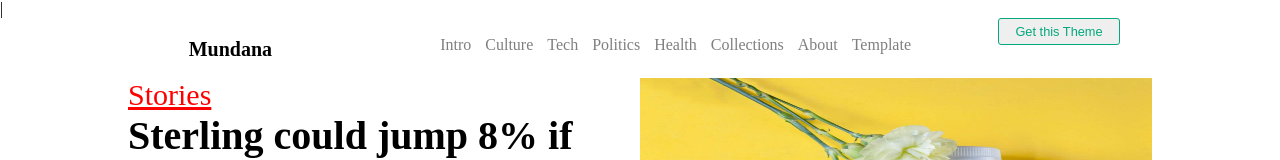
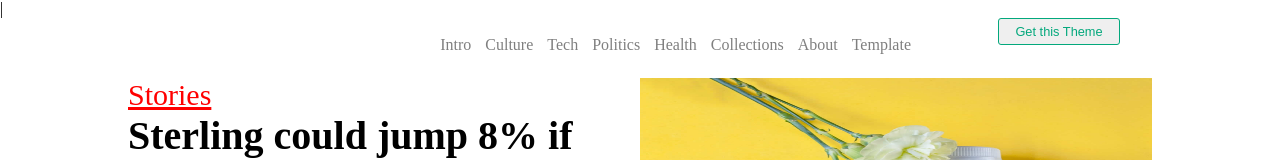
Before and after one commit to rahmantalukder/WDDF-03, a plain HTML site: page lab-15/index.html in a window 1280 px wide. Shown: the top 160 px of the page. Drawn offline with nearby package versions, Linux system fonts and the light colour scheme.

Commit message:
Mundana we site

```diff
--- a/lab-15/index.html
+++ b/lab-15/index.html
@@ -14,7 +14,7 @@
     <!-----nav section start-->
     <nav class="container">
         <div class="navbar-brand">
-            <p class="logo">Mundana</p>
+            <p class="logo"</p>
         </div>
         <div class="navbar">
             <lo>
```
